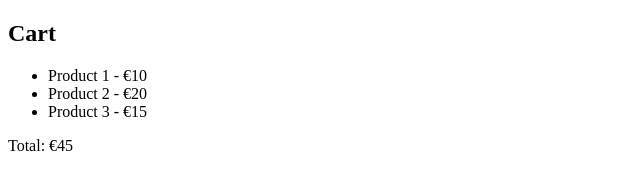
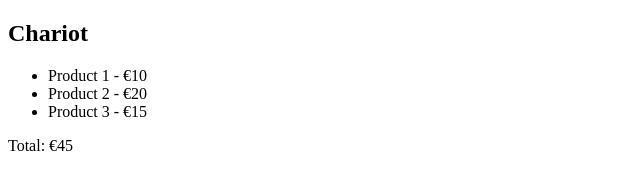
Before and after one commit to AngeloTripodi/git-bool, a plain HTML site: page html/cart.html in a window 1280 px wide. Shown: the full height of the page, 0-640 px from the left. Drawn offline with Linux system fonts and the light colour scheme.

Commit message:
Update cart.html h2

```diff
--- a/html/cart.html
+++ b/html/cart.html
@@ -9,7 +9,7 @@
 </head>
 
 <body>
-    <h2>Cart</h2>
+    <h2>Chariot</h2>
     <ul>
         <li>Product 1 - €10</li>
         <li>Product 2 - €20</li>
```
